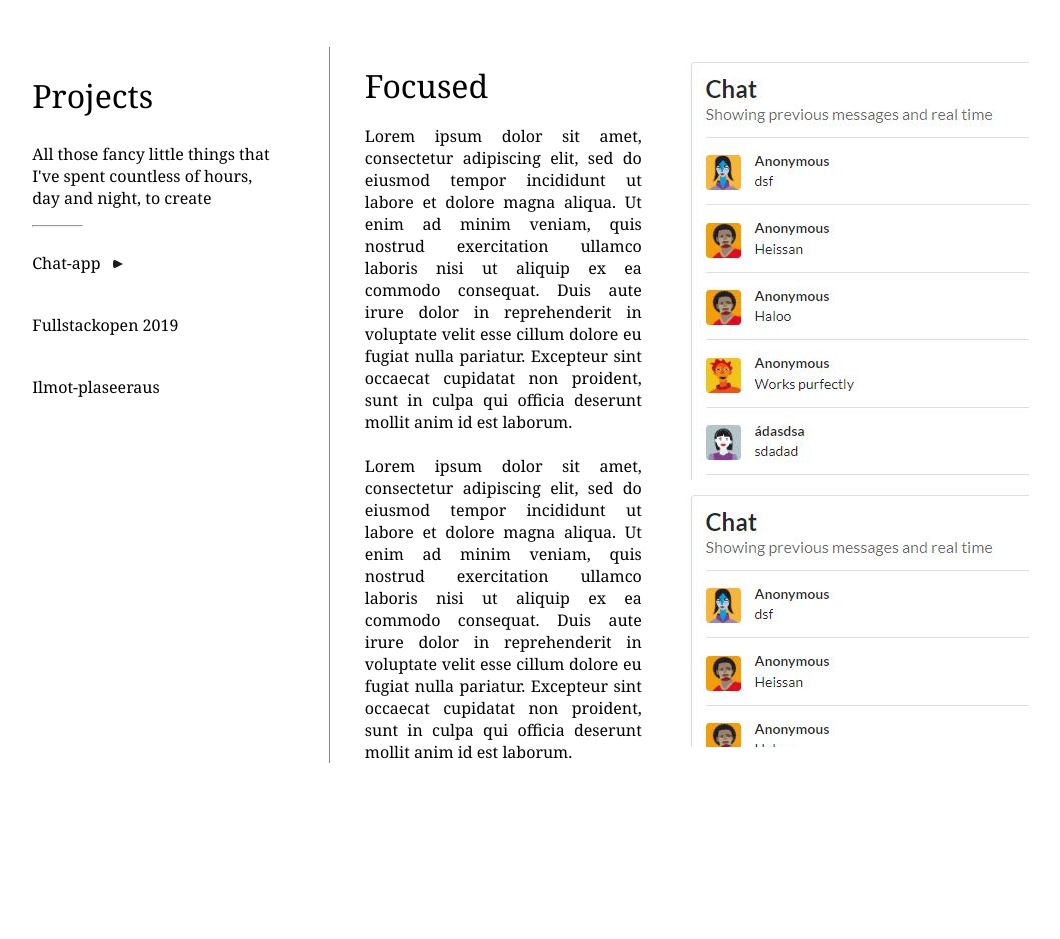
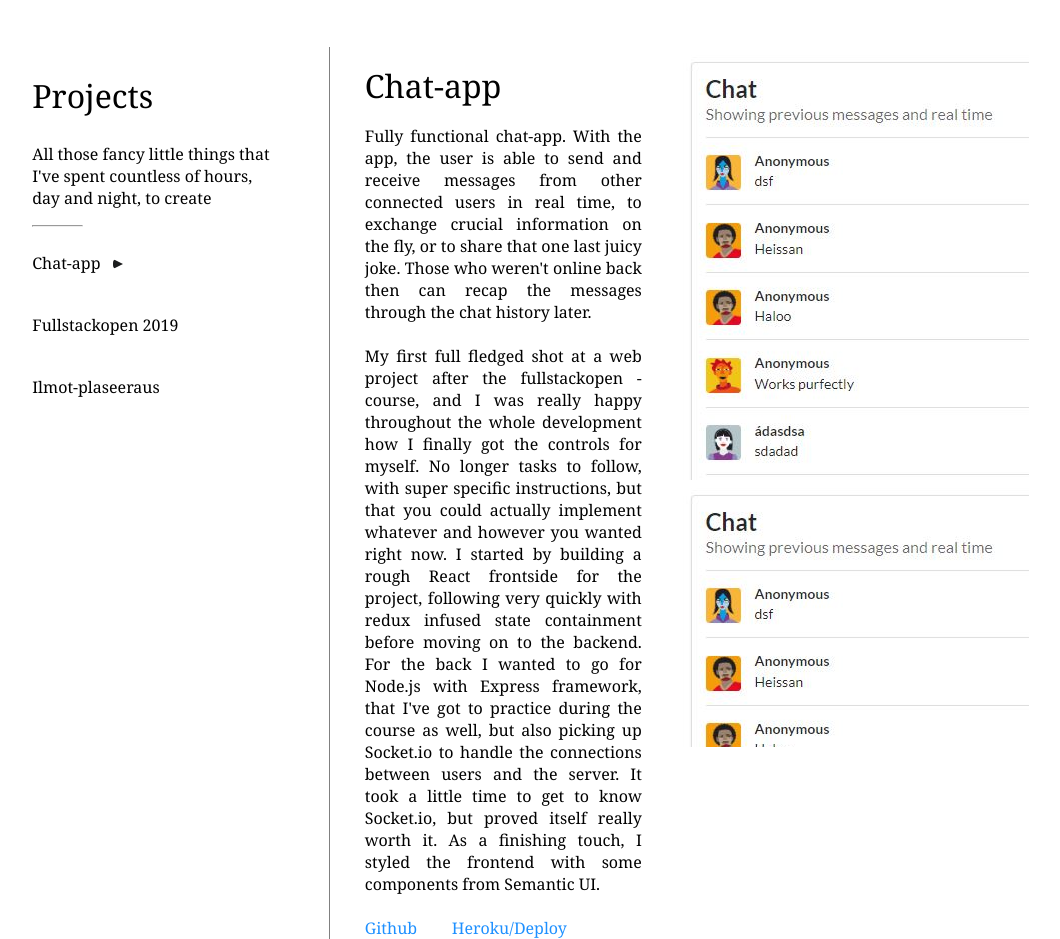
Before and after one commit to Sundholm11/portfolio, a React (Create React App) app: page / in a window 1280 px wide. Shown: the part 720-1659 px from the top of the page, without its empty margins (106-1166 px from the left). Before the commit the page ends 1595 px from the top, so only its background shows below. Built offline with nearby package versions, Linux system fonts and the light colour scheme; the HTML template or start-up script is replaced by a standard one.

Commit message:
Focused project styling done, chat details added

```diff
--- a/src/components/Projects.tsx
+++ b/src/components/Projects.tsx
@@ -10,7 +10,14 @@ interface Project {
 	id: number,
 	name: string,
 	bgImg: string,
-	active: boolean
+	active: boolean,
+	description?: string[],
+	links?: Link[]
+}
+
+interface Link {
+	name: string,
+	url: string
 }
 
 const Projects: React.FC = () => {
@@ -31,7 +38,20 @@ const Projects: React.FC = () => {
 
 	const initProjects = () => {
 		const initialProjects = [
-			{ id: 0, name: "Chat-app", bgImg: chatappBackground, active: true },
+			{ id: 0, name: "Chat-app", bgImg: chatappBackground, active: true,
+				description: [
+					`Fully functional chat-app. With the app, the user is able to send and receive messages from other connected users in real time, to exchange crucial information on the fly,
+					or to share that one last juicy joke. Those who weren't online back then can recap the messages through the chat history later.`,
+					`My first full fledged shot at a web project after the fullstackopen -course, and I was really happy throughout the whole development how I finally got the controls for myself. No longer tasks to follow,
+					with super specific instructions, but that you could actually implement whatever and however you wanted right now. I started by building a rough React frontside for the project, following very quickly with
+					redux infused state containment before moving on to the backend. For the back I wanted to go for Node.js with Express framework, that I've got to practice during the course as well, but also picking up
+					Socket.io to handle the connections between users and the server. It took a little time to get to know Socket.io, but proved itself really worth it. As a finishing touch, I styled the frontend with some components
+					from Semantic UI.`
+				],
+				links: [
+					{ name: "Github", url: "https://github.com/Sundholm11/chat-app" },
+					{ name: "Heroku/Deploy", url: "https://incredible-chatapp.herokuapp.com/" }
+				]},
 			{ id: 1, name: "Fullstackopen 2019", bgImg: fullstackBackground, active: false},
 			{ id: 2, name: "Ilmot-plaseeraus", bgImg: ilmoplaseBackground, active: false}
 		]
@@ -60,10 +80,18 @@ const Projects: React.FC = () => {
 			</div>
 			<div className="projectsRightContainer">
 				<div className="focusedProject">
-					<h2 className="focusedProject">Focused</h2>
-					<p className="focusedDescription">Lorem ipsum dolor sit amet, consectetur adipiscing elit, sed do eiusmod tempor incididunt ut labore et dolore magna aliqua. Ut enim ad minim veniam, quis nostrud exercitation ullamco laboris nisi ut aliquip ex ea commodo consequat. Duis aute irure dolor in reprehenderit in voluptate velit esse cillum dolore eu fugiat nulla pariatur. Excepteur sint occaecat cupidatat non proident, sunt in culpa qui officia deserunt mollit anim id est laborum.</p>
-					<br/>
-					<p className="focusedDescription">Lorem ipsum dolor sit amet, consectetur adipiscing elit, sed do eiusmod tempor incididunt ut labore et dolore magna aliqua. Ut enim ad minim veniam, quis nostrud exercitation ullamco laboris nisi ut aliquip ex ea commodo consequat. Duis aute irure dolor in reprehenderit in voluptate velit esse cillum dolore eu fugiat nulla pariatur. Excepteur sint occaecat cupidatat non proident, sunt in culpa qui officia deserunt mollit anim id est laborum.</p>
+					<h2 className="focusedProject">{focusedProject?.name}</h2>
+					{focusedProject?.description?.map(part => {
+						return (
+							<div>
+								<p className="focusedDescription">{part}</p>
+								<br/>
+							</div>
+						)})}
+					{focusedProject?.links?.map(link => {
+						return (
+							<a className="focusedLink" href={`${link.url}`}>{link.name}</a>
+						)})}
 				</div>
 				<div className="backgroundProject" style={{ backgroundImage: `url(${focusedProject?.bgImg})` }} />
 			</div>
--- a/src/styles/Projects.css
+++ b/src/styles/Projects.css
@@ -21,6 +21,20 @@ p.focusedDescription {
 	color: black;
 	text-align: justify;
 	font-weight: lighter;
+}
+
+a.focusedLink {
+	margin-left: 10%;
+	float: left;
+	text-decoration: none;
+}
+
+a.focusedLink:link {
+	color: dodgerblue;
+}
+
+a.focusedLink:visited {
+	color: dodgerblue;
 }
 
 hr.divider {
```
